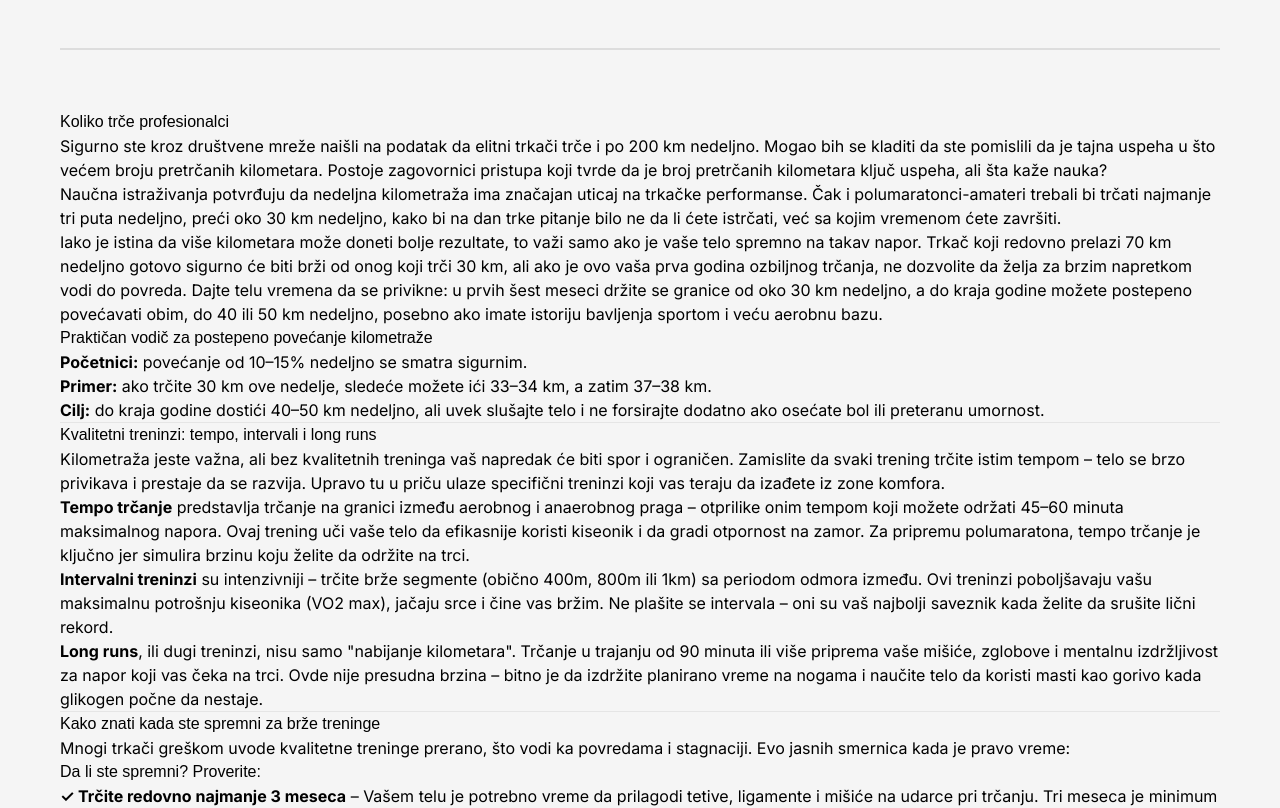
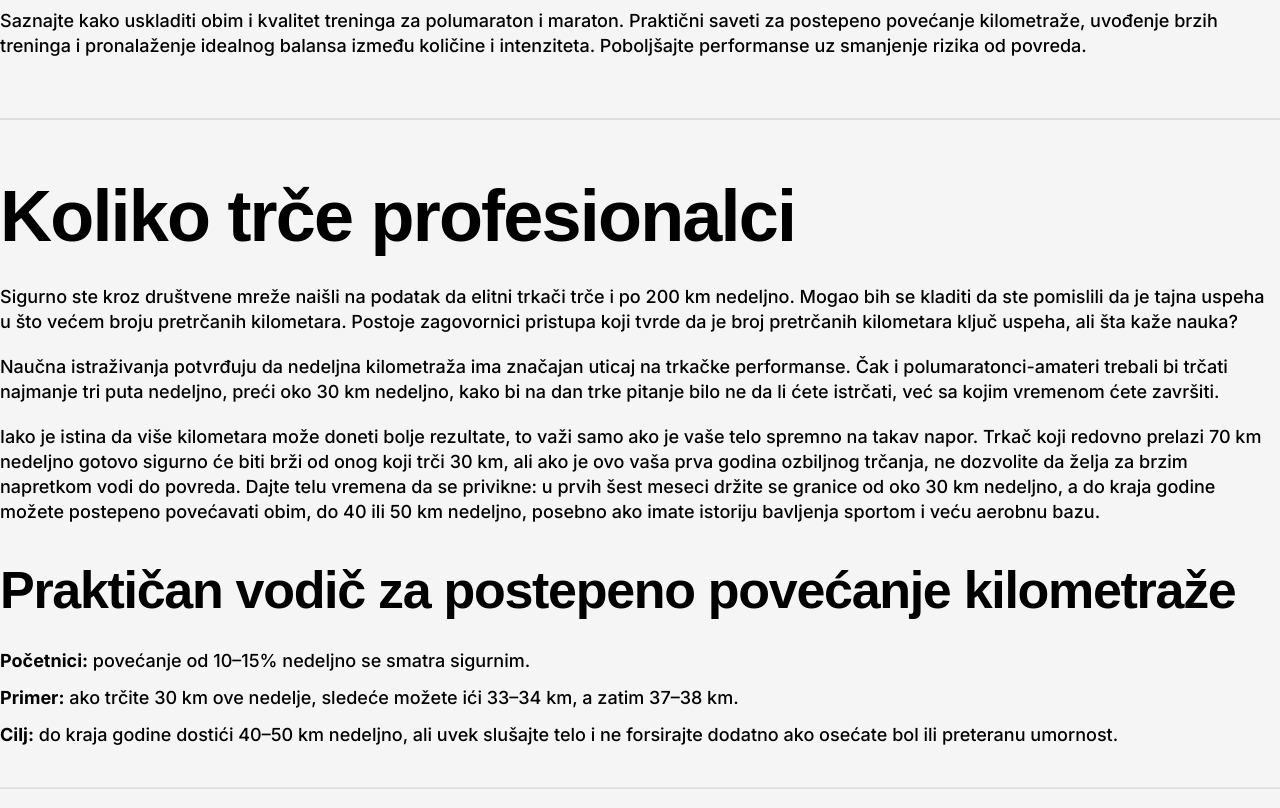
Before and after one commit to krsticzoran/runningstories, a Next.js app: page /trening/kilometraza-ili-kvalitet in a window 1280 px wide. Shown: the part 860-1668 px from the top of the page. Built offline with nearby package versions, Linux system fonts and the light colour scheme; a web font is replaced by a local one.

Commit message:
style: single post page layout and typography

```diff
--- a/app/[category]/[slug]/page.tsx
+++ b/app/[category]/[slug]/page.tsx
@@ -1,7 +1,9 @@
 import { posts } from "#site/content";
 import { notFound } from "next/navigation";
-import { MDXContent } from "@/components/mdx-content";
+import { MDXContent } from "@/components/mdx/mdx-content";
+import { mdxComponents } from "@/components/mdx/mdx-components";
 import Image from "next/image";
+import Divider from "@/components/ui/divider";
 
 interface PostPageProps {
   params: Promise<{
@@ -26,7 +28,7 @@ export async function generateMetadata({ params }: PostPageProps) {
 
   return {
     title: post.title,
-    description: post.description || post.excerpt,
+    description: post.description,
   };
 }
 
@@ -49,22 +51,23 @@ export default async function PostPage({ params }: PostPageProps) {
   }
 
   return (
-    <article className="flex flex-col gap-[60px] mx-auto justify-center bg-bg-secondary">
+    <article className="flex flex-col mx-auto justify-center bg-bg-secondary">
       <header>
         <Image
           src={post.image}
           alt={post.imageAlt}
-          className="w-full h-[500px] object-cover"
+          className="w-full h-[400px] xl:h-[500px] object-cover"
         />
-        <div className="pt-[120px] px-[60px] flex justify-center">
+        <div className="pt-[100px] xl:pt-[120px] px-5 sm:px-8 lg:px-[60px] xl:px-0 flex justify-center">
           <div className="max-w-[1300px]">
             <p className="text-sm !text-custom-accent font-semibold mb-2 uppercase">
               {post.category}
             </p>
-            <div className="flex justify-between items-end">
-              <h1 className="text-[100px] text-black leading-[100px] tracking-tight  !font-instrument max-w-[1000px]">
+            <div className="flex flex-col xl:flex-row xl:justify-between xl:items-end gap-3">
+              <h1 className="text-black text-[68px] leading-[68px] sm:text-[84px] sm:leading-[84px] lg:text-[100px]  lg:leading-[100px] tracking-tight  !font-instrument max-w-[1000px]">
                 {post.title}
               </h1>
+              <div className="flex gap-4">
                 <p className="flex gap-2 leading-[22px] font-medium text-custom-dark">
                   Vreme čitanja:
                   <span className="font-semibold">
@@ -73,20 +76,21 @@ export default async function PostPage({ params }: PostPageProps) {
                 </p>
               </div>
             </div>
+            <p className="sm:text-lg font-medium text-black leading-[22px] sm:leading-[25px] mt-5">
+              {post.description}
+            </p>
+          </div>
         </div>
       </header>
 
-      <div className="flex justify-center w-full ">
-        <div className="max-w-[1300px] px-[60px] w-full">
-          <div className="h-0.5 w-full bg-[#ddd]" />
+      <Divider />
+
+      <div className="flex flex-col justify-center  ">
+        <div className="max-w-[1300px] px-5 sm:px-8 lg:px-[60px] xl:px-0 ">
+          <MDXContent code={post.content} components={mdxComponents} />
         </div>
       </div>
-      <div className="prose prose-lg flex justify-center pb-[120px] ">
-        <div className="max-w-[1300px] px-[60px] ">
-          <MDXContent code={post.content} />
-        </div>
-      </div>
-
+      <Divider className="mb-[100px] lg:mb-[120px]" />
       {post.tags && post.tags.length > 0 && (
         <div className="mt-8 flex flex-wrap gap-2">
           {post.tags.map((tag) => (
--- a/app/globals.css
+++ b/app/globals.css
@@ -128,7 +128,11 @@
   * {
     @apply border-border outline-ring/50;
   }
-  body {
+  body,
+  ul,
+  li,
+  ol,
+  a {
     @apply font-inter;
   }
 
--- /dev/null
+++ b/components/mdx/mdx-components.tsx
@@ -0,0 +1,59 @@
+import { MDXComponents } from "mdx/types";
+
+export const mdxComponents: MDXComponents = {
+  h1: ({ children }) => (
+    <h1 className="text-black text-[68px] leading-[68px] sm:text-[84px] sm:leading-[84px] lg:text-[100px]  lg:leading-[100px]   tracking-tight  !font-instrument mt-[60px] mb-8 first:mt-0">
+      {children}
+    </h1>
+  ),
+  h2: ({ children }) => (
+    <h2 className="text-black text-[48px] leading-12 sm:text-[60px] sm:leading-[60px] lg:text-[72px] lg:leading-[72px] tracking-tight font-bold font-familjen mt-10 mb-8 first:mt-0">
+      {children}
+    </h2>
+  ),
+  h3: ({ children }) => (
+    <h3 className="text-black text-[36px] leading-9 sm:text-[44px] sm:leading-11 lg:text-[52px] lg:leading-[52px] tracking-tight font-bold font-familjen mt-10 mb-8 first:mt-0">
+      {children}
+    </h3>
+  ),
+  h4: ({ children }) => (
+    <h4 className="text-black text-[28px] leading-7 sm:text-[34px] sm:leading-[34px] lg:text-[40px] lg:leading-10 tracking-tight font-semibold font-familjen mt-10 mb-8 first:mt-0">
+      {children}
+    </h4>
+  ),
+  h5: ({ children }) => (
+    <h5 className="text-xl leading-5 sm:text-[22px] sm:leading-[22px]  xl:text-[26px] xl:leading-[26px] font-medium text-black font-familjen mt-10 mb-8 first:mt-0">
+      {children}
+    </h5>
+  ),
+  p: ({ children }) => (
+    <p className="sm:text-lg font-medium text-black leading-[22px] sm:leading-[25px] mt-5 first:mt-0">
+      {children}
+    </p>
+  ),
+  ul: ({ children }) => <ul className="mt-5 first:mt-0">{children}</ul>,
+  ol: ({ children }) => <ol className="mt-5 first:mt-0">{children}</ol>,
+  li: ({ children }) => (
+    <li className="mt-3 sm:text-lg font-medium text-black leading-[22px] sm:leading-[25px]">
+      {children}
+    </li>
+  ),
+  blockquote: ({ children }) => (
+    <blockquote className="">{children}</blockquote>
+  ),
+  strong: ({ children }) => <strong className="">{children}</strong>,
+  em: ({ children }) => <em className="">{children}</em>,
+  a: ({ href, children }) => (
+    <a
+      href={href}
+      className=""
+      target={href?.startsWith("http") ? "_blank" : undefined}
+      rel={href?.startsWith("http") ? "noopener noreferrer" : undefined}
+    >
+      {children}
+    </a>
+  ),
+  hr: () => <hr className="h-0.5 w-full bg-[#ddd] my-10" />,
+  code: ({ children }) => <code className="">{children}</code>,
+  pre: ({ children }) => <pre className="">{children}</pre>,
+};
--- a/components/mdx-content.tsx
+++ b/components/mdx/mdx-content.tsx
@@ -1,11 +1,10 @@
-"use client";
-
 import * as runtime from "react/jsx-runtime";
 import { useMemo } from "react";
+import type { MDXComponents } from "mdx/types";
 
 interface MDXContentProps {
   code: string;
-  components?: Record<string, React.ComponentType<unknown>>;
+  components?: MDXComponents;
 }
 
 export function MDXContent({ code, components }: MDXContentProps) {
@@ -14,5 +13,5 @@ export function MDXContent({ code, components }: MDXContentProps) {
     return fn({ ...runtime }).default;
   }, [code]);
 
-  return Component({ components });
+  return <Component components={components} />;
 }
--- /dev/null
+++ b/components/ui/divider.tsx
@@ -0,0 +1,13 @@
+type DividerProps = {
+  className?: string;
+};
+
+export default function Divider({ className }: DividerProps) {
+  return (
+    <div className={`flex justify-center w-full my-[60px] ${className ?? ""}`}>
+      <div className="max-w-[1300px] px-5 sm:px-8 lg:px-[60px] xl:px-0  w-full">
+        <div className="h-0.5 w-full bg-[#ddd]" />
+      </div>
+    </div>
+  );
+}
--- a/content/posts/trening/kilometraza-ili-kvalitet/index.mdx
+++ b/content/posts/trening/kilometraza-ili-kvalitet/index.mdx
@@ -1,9 +1,8 @@
 ---
 title: "Kilometraža ili kvalitet: kako pronaći balans u treninzima ?"
 slug: kilometraza-ili-kvalitet
-description: "Saznajte kako uskladiti obim i kvalitet treninga za polumaraton i maraton. Saveti stručnjaka za poboljšanje performansi uz smanjenje rizika od povreda."
+description: "Saznajte kako uskladiti obim i kvalitet treninga za polumaraton i maraton. Praktični saveti za postepeno povećanje kilometraže, uvođenje brzih treninga i pronalaženje idealnog balansa između količine i intenziteta. Poboljšajte performanse uz smanjenje rizika od povreda."
 date: 2025-12-21
-author: Zoran
 category: trening
 image: ./featured.webp
 imageAlt: "Grupa maratonaca u različitim fazama trke ilustruje važnost pravilnog balansa treninga"
@@ -121,7 +120,7 @@ Ključ je u pravilnoj distribuciji napora kroz nedelju. Nikada ne stavljajte dva
 **Subota** – Long run 20-22 km
 **Nedelja** – Easy run 8 km
 
-**Ukupno:** 56-58 km
+**Ukupno:** 56 - 58 km
 **Napomena:** Dva brza treninga nedeljno su za iskusne trkače sa bar godinu dana redovnog trčanja.
 
 ---
@@ -130,7 +129,7 @@ Ključ je u pravilnoj distribuciji napora kroz nedelju. Nikada ne stavljajte dva
 
 Vaše telo će vam uvek slati signale kada je opterećenje preveliko. Problem je što ih mnogi ignorišu misleći da je to "deo procesa". Nije. Evo kada MORATE smanjiti intenzitet ili obim:
 
-** Fizički znaci:**
+##### Fizički znaci:
 
 - Bol u zglobovima (kolena, skočni zglobovi) koji traje duže od 48 sati
 - Buđenje sa bolom koji se smanjuje tokom dana, ali se vraća posle treninga
@@ -138,7 +137,7 @@ Vaše telo će vam uvek slati signale kada je opterećenje preveliko. Problem je
 - Povećan puls u mirovanju (5+ otkucaja iznad vašeg proseka)
 - Česti lakši prelomi, upale tetiva ili fascije
 
-** Mentalni i hormonski znaci:**
+##### Mentalni i hormonski znaci:
 
 - Loš kvalitet sna ili problemi sa uspavljivanjem
 - Gubitak apetita ili neobičan glad
@@ -146,13 +145,13 @@ Vaše telo će vam uvek slati signale kada je opterećenje preveliko. Problem je
 - Razdražljivost i česte promene raspoloženja
 - Osećaj da su easy treninzi postali teški
 
-** Performansni znaci:**
+##### Performansni znaci:
 
 - Tempo koji ste lako trčali pre mesec dana sada zahteva veći napor
 - Ne možete postići ciljne tempo na brzim treninzima
 - Oporavak traje 3+ dana umesto uobičajena 1-2 dana
 
-**Šta uraditi kada primetite ove znake:**
+##### Šta uraditi kada primetite ove znake:
 
 1. Uzmite 3-5 dana potpunog odmora ili samo lagano hodanje
 2. Kada se vratite, smanjite obim za 30-40% na 1-2 nedelje
@@ -164,25 +163,25 @@ Vaše telo će vam uvek slati signale kada je opterećenje preveliko. Problem je
 
 ## Najčešće greške pri balansiranju kilometraže i kvaliteta
 
-### Greška #1: Previše brzih treninga prerano
+#### Greška #1: Previše brzih treninga prerano
 
 Mnogi trkači misle da će brže napredovati ako odmah uvedu tempo i intervale. Rezultat je obično povreda u prvih 6 meseci. Ako ste u prvoj godini trčanja, jedan brz trening nedeljno je maksimum. Dva ili više je recept za katastrofu.
 
-### Greška #2: Svi treninzi u "sivoj zoni"
+#### Greška #2: Svi treninzi u "sivoj zoni"
 
 Ovo je najčešća greška. Easy treninzi nisu dovoljno lagani (trčite brže nego što bi trebalo), a brzi treninzi nisu dovoljno brzi (ne dajete maksimum). Rezultat: konstantan umor, spor napredak, bez jasne adaptacije.
 
 **Pravilo 80/20:** Oko 80% vaše nedeljne kilometraže treba da bude easy (možete pričati u rečenicama), a samo 20% u tempo ili intervali zonama.
 
-### Greška #3: Ignorisanje signala tela zbog plana
+#### Greška #3: Ignorisanje signala tela zbog plana
 
 Plan je vodič, ne zakon. Ako telo traži odmor, dajte mu ga. Propušteni trening zbog prevencije bolji je od prisilnog treninga koji vodi u 6 nedelja pauze zbog povrede.
 
-### Greška #4: Poređenje sa drugima
+#### Greška #4: Poređenje sa drugima
 
 Vaš kolega možda trči 60 km nedeljno sa 3 brza treninga i dobro se oseća. To ne znači da možete i vi. Genetika, istorija sportskog angažovanja, starost, životni stil – sve utiče na to koliko možete da podnesete.
 
-### Greška #5: Zanemarivanje oporavka
+#### Greška #5: Zanemarivanje oporavka
 
 Trening je samo stimulus. Pravi napredak se dešava tokom oporavka. Ako ne spavate 7-8 sati, ne jedete dovoljno proteina i ugljenih hidrata, i ne uzimaete dane odmora ozbiljno, nikakav plan neće funkcionisati.
 
--- a/velite.config.ts
+++ b/velite.config.ts
@@ -19,8 +19,6 @@ export default defineConfig({
           slug: s.slug("posts"),
           description: s.string().max(999),
           date: s.isodate(),
-          updated: s.isodate().optional(),
-          author: s.enum(["Zoran", "Simona"]),
           category: s.enum([
             "trening",
             "oprema",
@@ -32,7 +30,6 @@ export default defineConfig({
           imageAlt: s.string().max(200),
           tags: s.array(s.string()).optional(),
           metadata: s.metadata(),
-          excerpt: s.excerpt(),
           content: s.mdx(),
         })
         .transform((data) => ({
```
Also changed, not shown: .velite/posts.json. Lines whose indentation alone changed are shown as unchanged.
